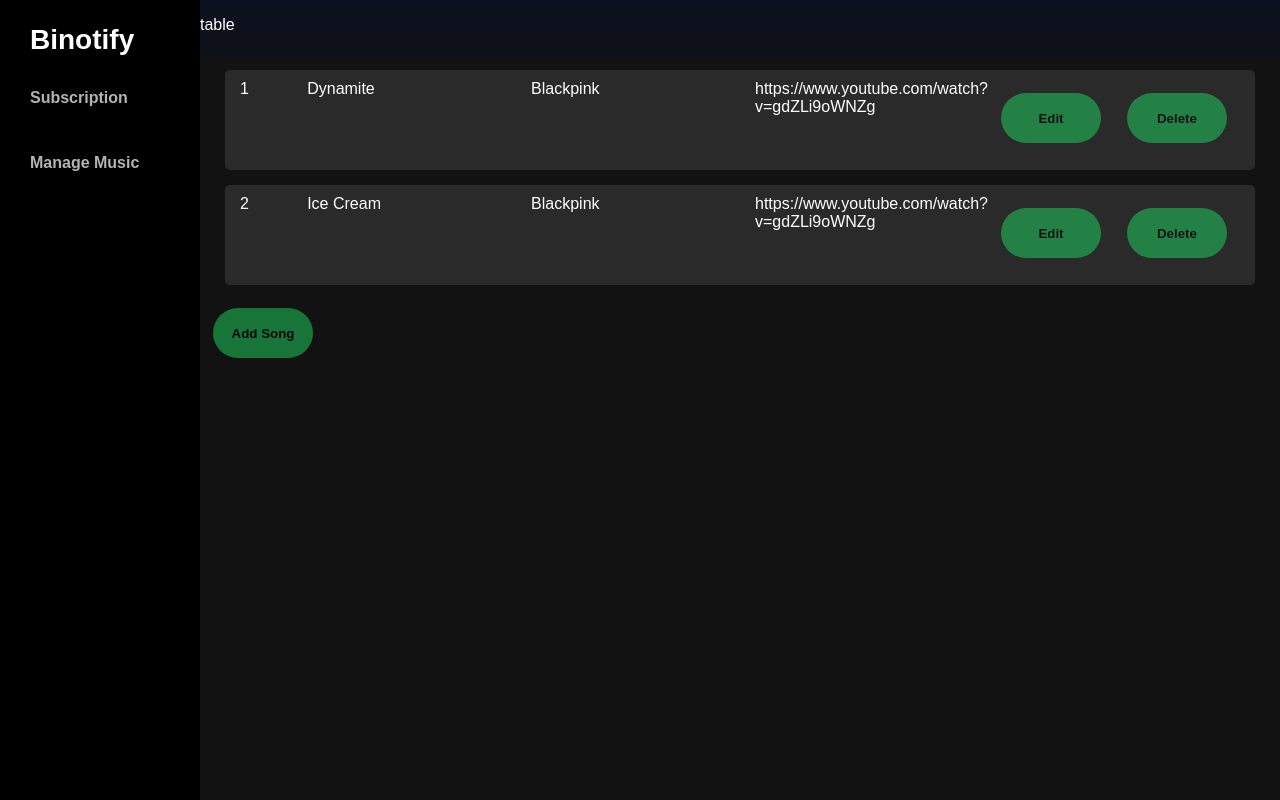
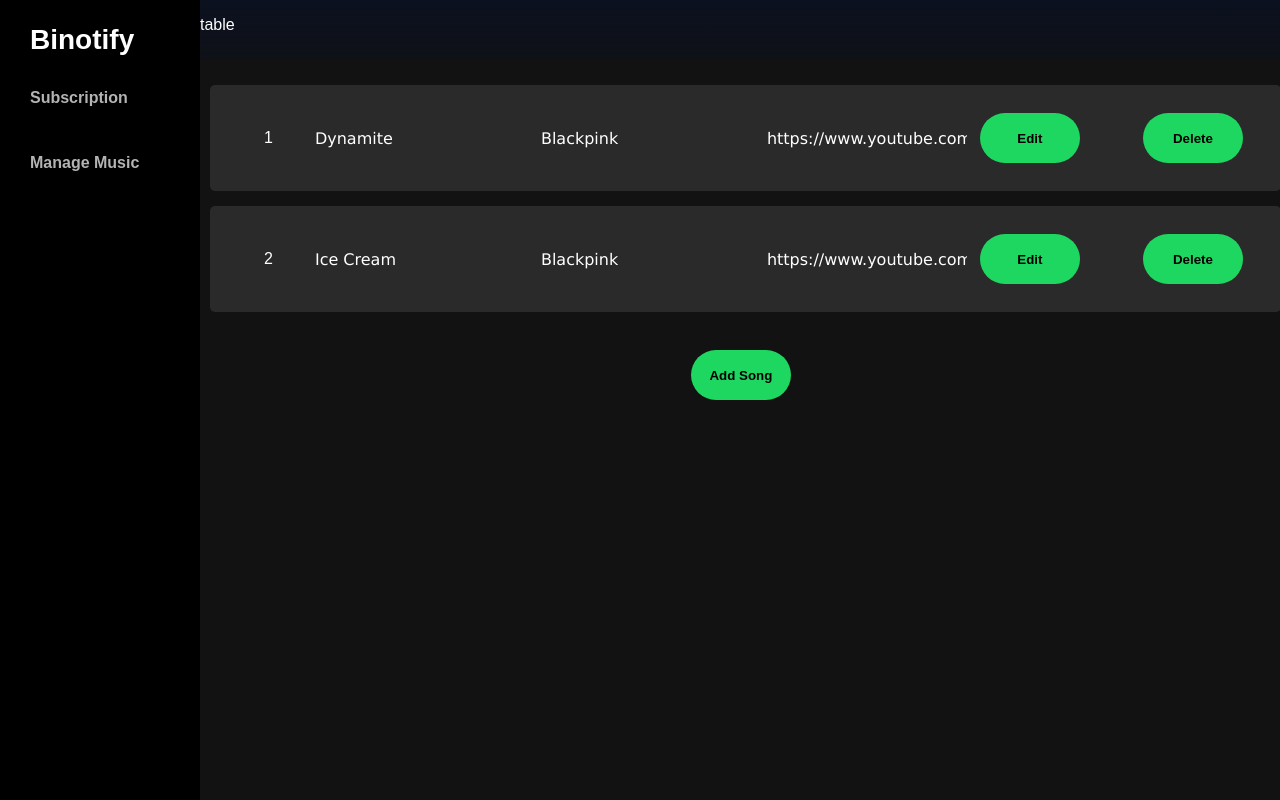
Before and after one commit to ilhamwibowo/Binotify-Premium-App, a React (Create React App) app: page /manage-music in a window 1280 px wide. Built offline with nearby package versions, Linux system fonts and the light colour scheme; the HTML template or start-up script is replaced by a standard one.

Commit message:
benerin input field n css

```diff
--- a/src/components/SongEdit.css
+++ b/src/components/SongEdit.css
@@ -9,27 +9,55 @@
 }
 
 .song-edit > .grid {
-    margin: 10px 15px;
+    margin: 15px 15px;
+    padding : 15px 10px;
     height: 85%;
     display: grid;
-    grid-template-columns: 0.3fr 1fr 1fr 1fr 0.5fr 0.5fr;
-    justify-items: left;
+    grid-template-columns: 0.2fr 0.5fr 0.5fr 0.5fr 0.5fr 0.5fr;
+    justify-items: center center center center center center;
     grid-template-areas:
-    "song-id judul penyanyi audio-path btn-edit btn-delete";
+    "song-id judul judul judul btn-edit btn-delete";
 }
 
-.song-edit > .song-id {
-    grid-area: "song-id";
+
+.song-edit > .grid > .song-id {
+    grid-area: song-id;
+    font-size: 1em;
+    font-weight: 200;
+    color: white;
+    margin: 29px;
 }
-.song-edit > .judul {
+
+
+
+
+.song-edit > .grid > .input-lagu {
     grid-area: "judul";
+    width: auto;
+    height: 50px;
+    margin: 13px;
+    border: none;
+    border-radius: 10px;
+    background-color: transparent;
+    font: 1em 'Montserrat', Verdana;
+    color: white;
 }
-.song-edit > .penyanyi {
-    grid-area: "penyanyi";
+
+.song-edit > .grid > .input-lagu:hover {
+    grid-area: "judul";
+    width: fit-content;
+    height: 50px;
+    margin: 13px;
+    border: none;
+    background-position-x: center;
+    background-position-y: center;
+    border-radius: 10px;
+    background-color: transparent;
+    font: 1em 'Montserrat', Verdana;
+    color: black;
+    background-color: white;
 }
-.song-edit > .audio-path {
-    grid-area: "audio-path";
-}
+
 
 .song-edit > .grid > .btn-edit {
     border: none;
@@ -39,9 +67,10 @@
     border-radius:35px;
     background-color: #1ED760 ;
     margin: 13px;
+    margin-left: auto;
     font-weight: 800;
     transition-duration: 0.4s;
-    opacity: 50%;
+    opacity: 100%;
 }
 
 .song-edit > .grid > .btn-delete {
@@ -52,9 +81,10 @@
     border-radius:35px;
     background-color: #1ED760 ;
     margin: 13px;
+    margin-left: 50px;
     font-weight: 800;
     transition-duration: 0.4s;
-    opacity: 50%;
+    opacity: 100%;
 }
 
 .song-edit > .grid > .btn-edit:hover {
--- a/src/components/SongEdit.tsx
+++ b/src/components/SongEdit.tsx
@@ -19,14 +19,13 @@ const SongEdit: React.FC<Props> = ({song, songList, setSongList }) => {
         <div className='song-edit'>
             <form className='grid'>
                 <p className='song-id'>{song.song_id}</p>
-                <p className='judul'>{song.judul}</p>
-                <p className='penyanyi'>{song.penyanyi}</p>
-                <p className='audio-path'>{song.audio_path}</p>
+                <input type="text" className='input-lagu' id="judul" value={song.judul} />
+                <input type="text" className='input-lagu' id="penyanyi" value={song.penyanyi} />
+                <input type="text" className='input-lagu' id="audio-path" value={song.audio_path} />
                 <button className='btn-edit'>Edit</button>
                 <button className='btn-delete'>Delete</button>
             </form>
         </div>
-
     )
 }
 
--- a/src/components/SongList.css
+++ b/src/components/SongList.css
@@ -1,14 +1,14 @@
 .song-list {
-    margin: 10px 25px;
+    margin: 10px 10px;
     color: white;
     font-family: 'Montserrat', Verdana;
-    display: grid;
+    display: -moz-inline-grid;
     grid-auto-columns: minmax(800px, auto);
     grid-auto-rows: minmax(100px, auto);
     grid-template-areas:
     "a"
     "btn-add-song";
-    grid-column-gap: 30px;
+    grid-column-gap: 15px;
     grid-row-gap: 15px;
     overflow: hidden;
 }
@@ -22,7 +22,23 @@
     margin: 13px;
     font-weight: 800;
     transition-duration: 0.4s;
-    opacity: 50%;
+    opacity: 100%;
+    margin-left: 45%;
+}
+
+.btn-add-song:hover {
+    border: none;
+    padding:15px;
+    width: 100px;
+    height: 50px;
+    border-radius:35px;
+    background-color: #93fcb8; ;
+    margin: 13px;
+    font-weight: 800;
+    transition-duration: 0.4s;
+    opacity: 100%;
+    margin-left: 45%;
+
 }
 
 .main SongEdit {
```
